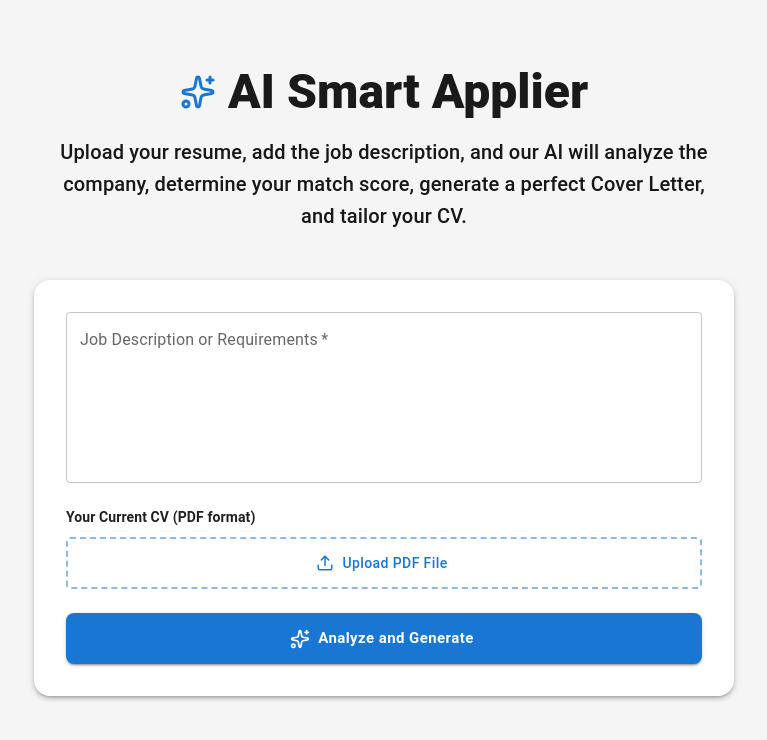
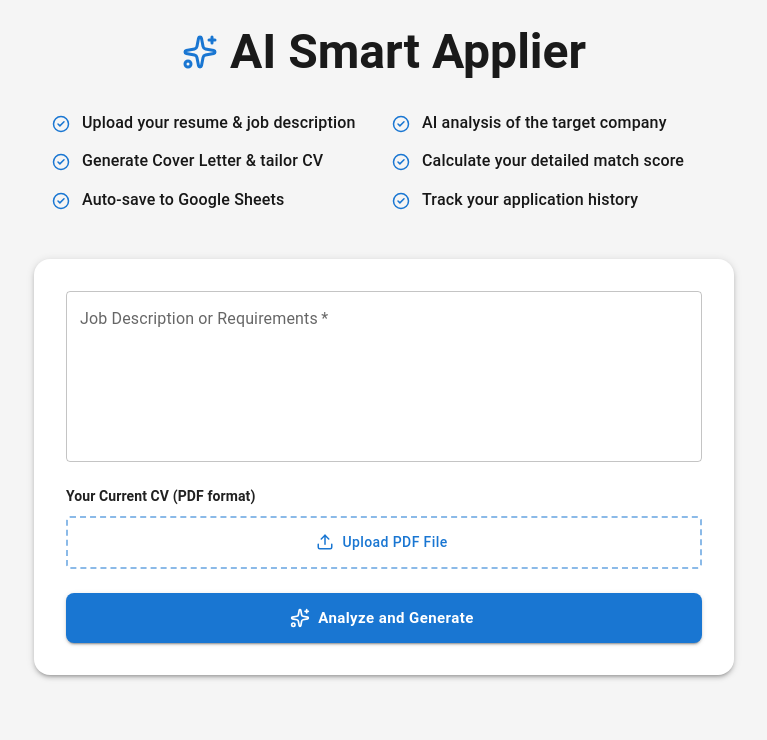
Before and after one commit to Olena457/ai-job-apply, a Next.js app in the folder apps/web/: page / in a window 1280 px wide. Shown: the top 740 px of the page, without its empty margins (256-1023 px from the left). Built offline with nearby package versions, Linux system fonts and the light colour scheme; no server answers.

Commit message:
chore: fixed api errors

```diff
--- a/apps/web/src/app/layout.tsx
+++ b/apps/web/src/app/layout.tsx
@@ -13,8 +13,8 @@ const geistMono = Geist_Mono({
 });
 
 export const metadata: Metadata = {
-  title: "Create Next App",
-  description: "Generated by create next app",
+  title: "IA Job helper",
+  description: "AI-powered job application helper",
 };
 
 export default function RootLayout({ children }: LayoutProps<"/">) {
--- a/apps/web/src/app/page.tsx
+++ b/apps/web/src/app/page.tsx
@@ -1,10 +1,21 @@
+"use client";
+
 import ApplicationForm from "@/components/ApplicationForm";
 import { Container, Typography, Box, Stack } from "@mui/material";
-import { Sparkles } from "lucide-react";
+import { Sparkles, CheckCircle2 } from "lucide-react";
+
+const FEATURES = [
+  "Upload your resume & job description",
+  "AI analysis of the target company",
+  "Generate Cover Letter & tailor CV",
+  "Calculate your detailed match score",
+  "Auto-save to Google Sheets",
+  "Track your application history",
+];
 
 export default function Home() {
   return (
-    <Box sx={{ minHeight: "100vh", bgcolor: "#f5f5f5", pt: 8, pb: 12 }}>
+    <Box sx={{ minHeight: "100vh", bgcolor: "#f5f5f5", pt: 3, pb: 9 }}>
       <Container maxWidth="md">
         <Box sx={{ textAlign: "center", mb: 6 }}>
           <Stack
@@ -13,28 +24,52 @@ export default function Home() {
             sx={{
               justifyContent: "center",
               alignItems: "center",
-              mb: 2,
+              mb: 4,
             }}
           >
             <Sparkles size={36} color="#1976d2" />
             <Typography
               variant="h3"
               component="h1"
-              sx={{ fontWeight: 800, color: "#1a1a1a" }}
+              sx={{ fontWeight: 700, color: "#1a1a1a" }}
             >
               AI Smart Applier
             </Typography>
           </Stack>
 
-          <Typography
-            variant="h6"
-            color="text.secondary"
-            sx={{ maxWidth: 650, mx: "auto", lineHeight: 1.6 }}
+          <Box
+            sx={{
+              display: "grid",
+              gridTemplateColumns: { xs: "1fr", sm: "1fr 1fr" },
+              gap: 2,
+              maxWidth: 680,
+              mx: "auto",
+              px: 1,
+              textAlign: "left",
+            }}
           >
-            Upload your resume, add the job description, and our AI will analyze
-            the company, determine your match score, generate a perfect Cover
-            Letter, and tailor your CV.
-          </Typography>
+            {FEATURES.map((feature) => (
+              <Stack
+                key={feature}
+                direction="row"
+                spacing={1.5}
+                sx={{ alignItems: "flex-center" }}
+              >
+                <CheckCircle2
+                  size={18}
+                  color="#1976d2"
+                  style={{ flexShrink: 0, marginTop: "3px" }}
+                />
+                <Typography
+                  variant="body1"
+                  color="text.secondary"
+                  sx={{ fontWeight: 500, lineHeight: 1.4 }}
+                >
+                  {feature}
+                </Typography>
+              </Stack>
+            ))}
+          </Box>
         </Box>
 
         <ApplicationForm />
--- a/apps/web/src/lib/api.ts
+++ b/apps/web/src/lib/api.ts
@@ -1,6 +1,6 @@
 import type { AnalysisResponse } from "../types/analysis";
 
-const API_URL = process.env.NEXT_PUBLIC_API_URL ?? "http://localhost:3001";
+const API_URL = process.env.NEXT_PUBLIC_API_URL ?? "http://localhost:3001/api";
 
 export async function analyzeApplication(
   jobDescription: string,
```
Also changed, not shown: 2 other files (tests, documents, lock files or other folders).
